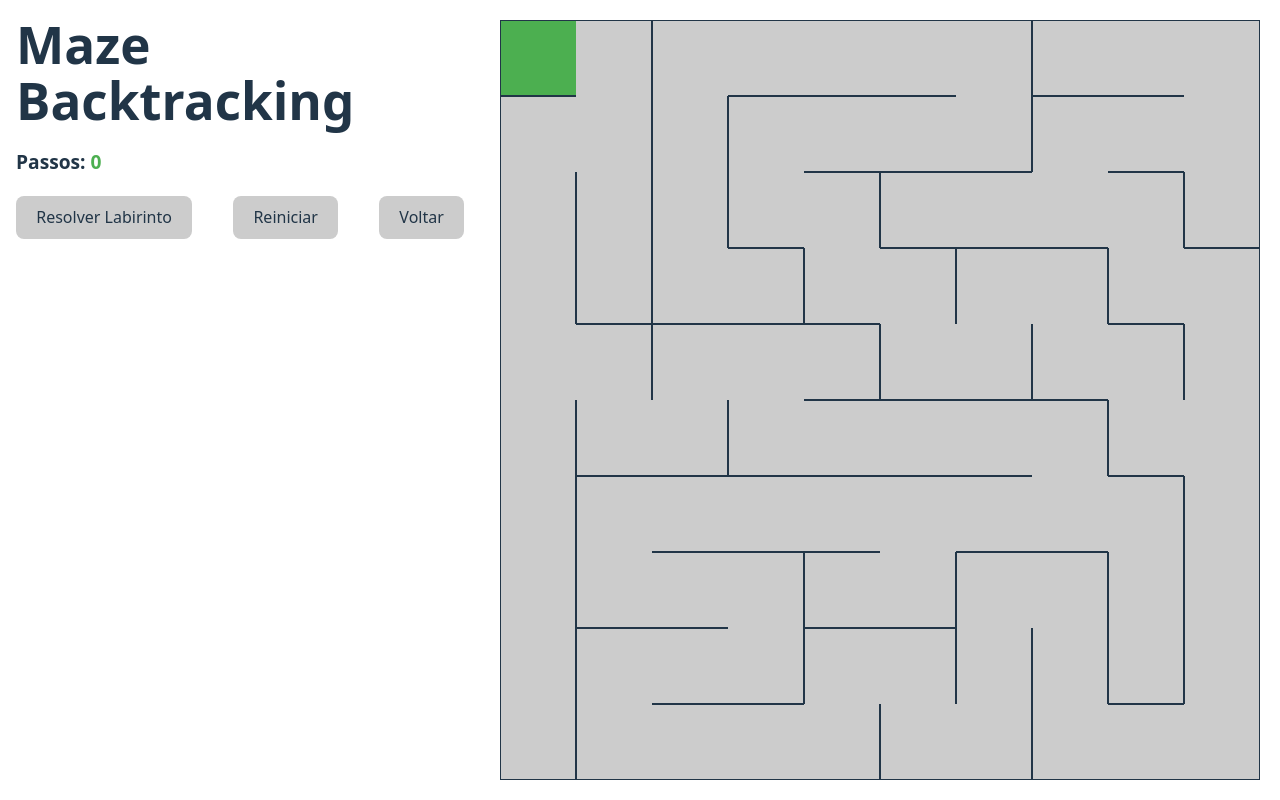
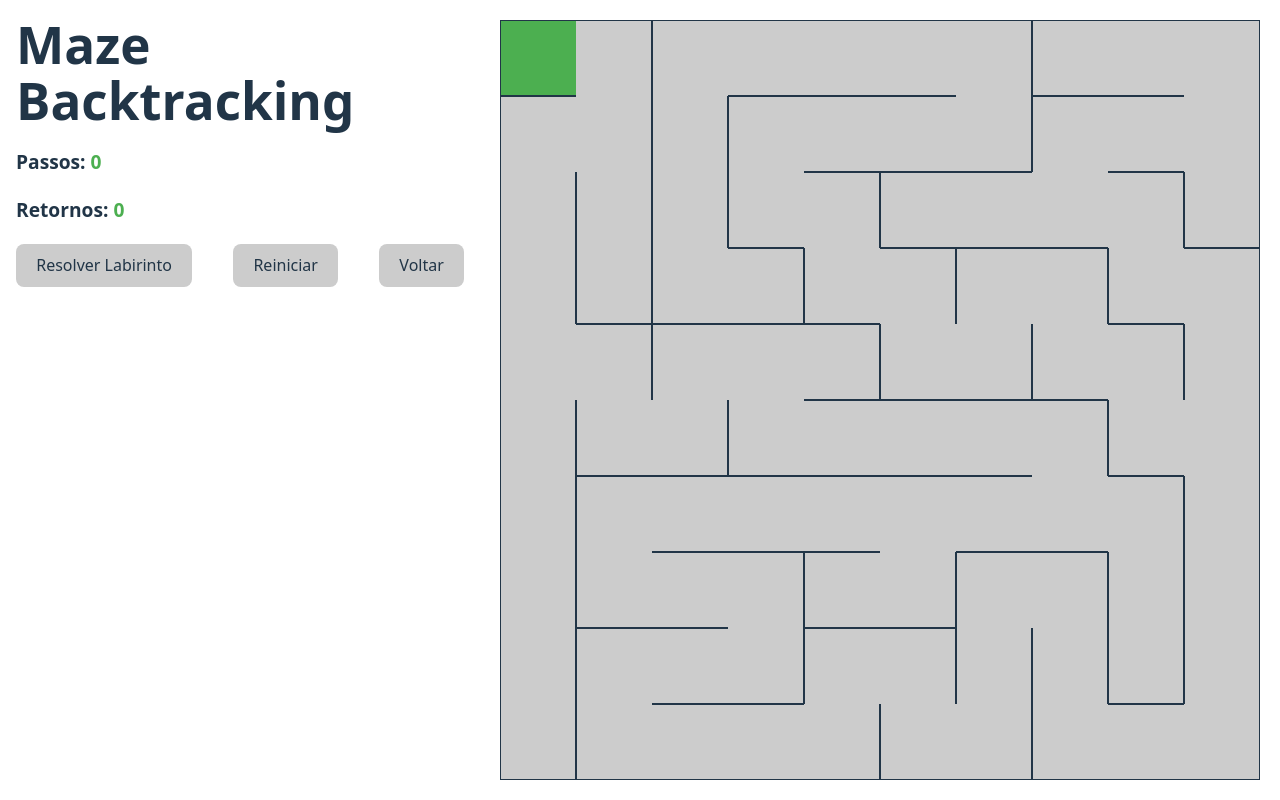
Before and after one commit to arthur-cristo/maze-backtracking, a website built with Vite: page index.html in a window 1280 px wide. Both pictures are taken after a click on the button "Começar". Built offline with nearby package versions, Linux system fonts and the light colour scheme.

Commit message:
Contagem de retornos
Contagem de retornos para saber quantas vezes a pilha foi desempilhada.

```diff
--- a/index.html
+++ b/index.html
@@ -21,6 +21,7 @@
       <aside id="sidebar">
         <h1>Maze Backtracking</h1>
         <h2 id="steps-text">Passos: <span id="steps-value">0</span></h2>
+        <h2 id="returns-text">Retornos: <span id="returns-value">0</span></h2>
         <div id="buttons">
           <button id="reset-button">Reiniciar</button>
           <button id="menu-button">Voltar</button>
--- a/src/services/mazeService.js
+++ b/src/services/mazeService.js
@@ -168,5 +168,6 @@ buttonsDiv.insertBefore(solveButton, buttonsDiv.firstChild);
 export const generateMaze = () => {
   steps = 0;
   stepsElement.innerText = steps;
+  document.getElementById("returns-value").innerText = "0";
   const { cols, rows } = generateGrid();
 };
--- a/src/services/playerService.js
+++ b/src/services/playerService.js
@@ -12,6 +12,7 @@ export class Player {
     this.stack = []; // Pilha para rastrear o caminho
     this.tries = 0; // Contador de tentativas
     this.steps = 0; // Contador de passos
+    this.returns = 0; // Contador de retornos
     this.initializePlayer();
   }
 
@@ -26,9 +27,11 @@ export class Player {
     if (this.isSolving) return;
     this.isSolving = true;
 
-    // Reset do contador de passos
+    // Reset dos contadores
     this.steps = 0;
+    this.returns = 0;
     document.getElementById("steps-value").innerText = this.steps;
+    document.getElementById("returns-value").innerText = this.returns;
 
     // Limpa o estado anterior
     for (let y = 0; y < this.rows; y++) {
@@ -123,7 +126,9 @@ export class Player {
         // Se não deu certo, volta
         this.stack.pop();
         this.steps++; // Incrementa o contador de passos ao voltar
+        this.returns++; // Incrementa o contador de retornos
         document.getElementById("steps-value").innerText = this.steps;
+        document.getElementById("returns-value").innerText = this.returns;
 
         // Laranja claro para caminho errado
         if (
--- a/src/style.css
+++ b/src/style.css
@@ -101,12 +101,12 @@ button:focus-visible {
   margin: 0;
 }
 
-#steps-text {
+#steps-text, #returns-text {
   margin: 1em 0;
   font-size: 1.2em;
 }
 
-#steps-value {
+#steps-value, #returns-value {
   font-weight: bold;
   color: #4CAF50;
 }
```
